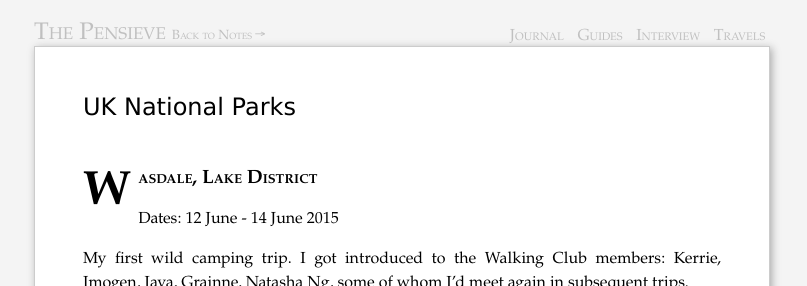
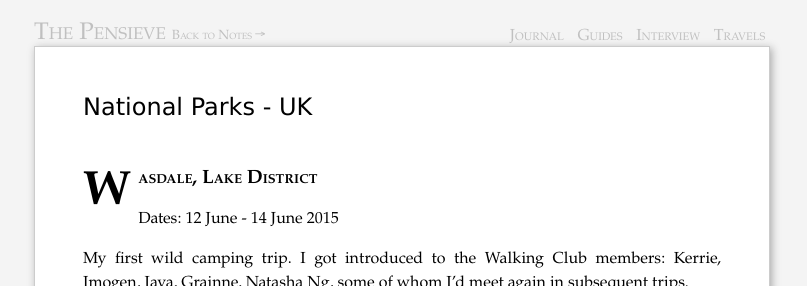
Before and after one commit to piyushahuja/piyushahuja.github.io, a Jekyll site: the page built from _posts/travel/2016-08-20-parks.md, in a window 1280 px wide and 900 px high. Shown: the top 286 px of the window, without its empty margins (238-1045 px from the left). Built offline with Jekyll 4.4.1, drawn with Linux system fonts in a browser that asks for light colours; comment, search, counter and statistics services are not loaded.

```diff
--- a/_posts/travel/2016-08-20-parks.md
+++ b/_posts/travel/2016-08-20-parks.md
@@ -1,7 +1,7 @@
 ---
 
 layout: post-journal
-title: UK National Parks
+title: National Parks - UK
 date:   2020-08-20 09:00:11
 tag:
 categories: travels
```
